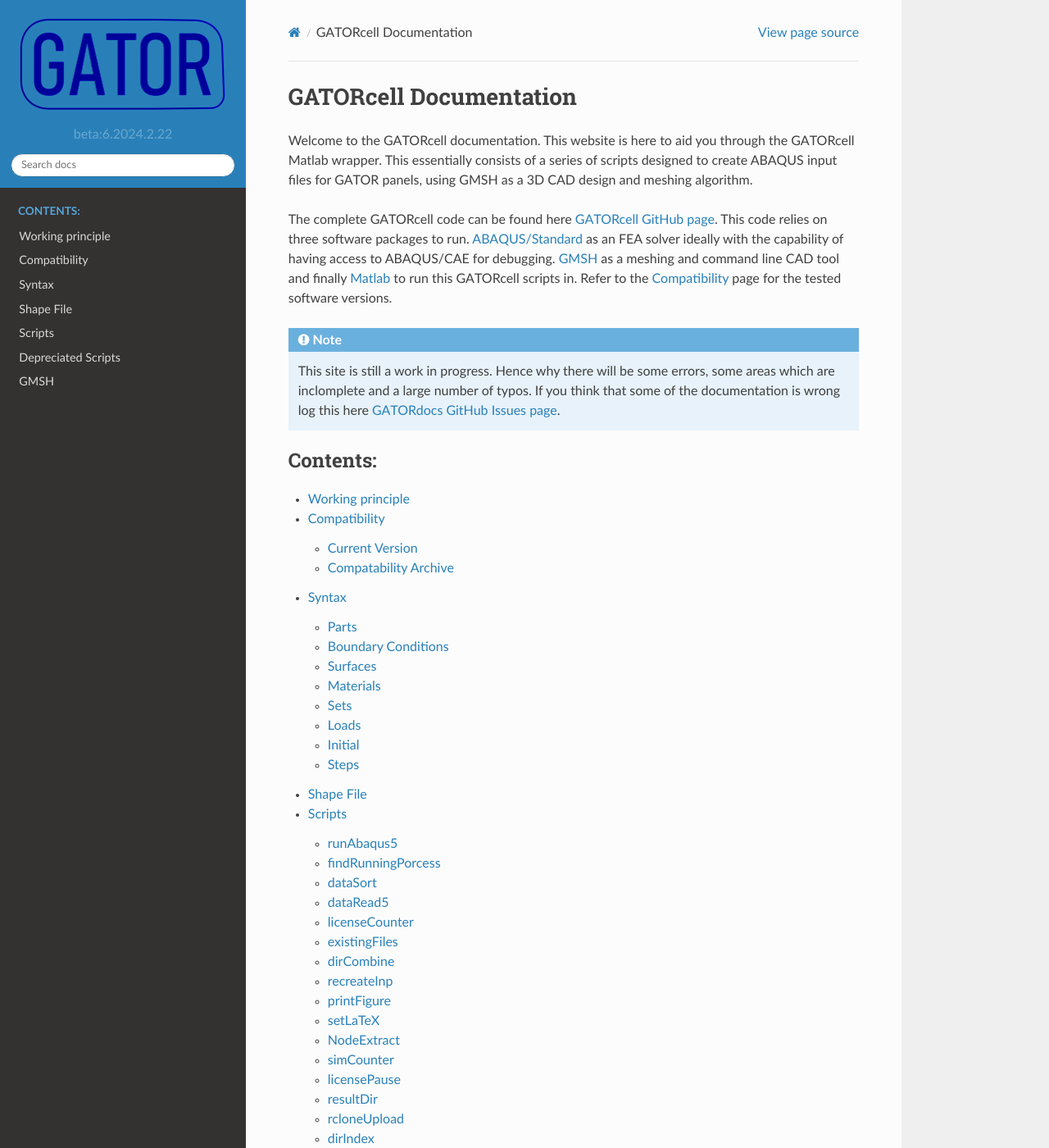
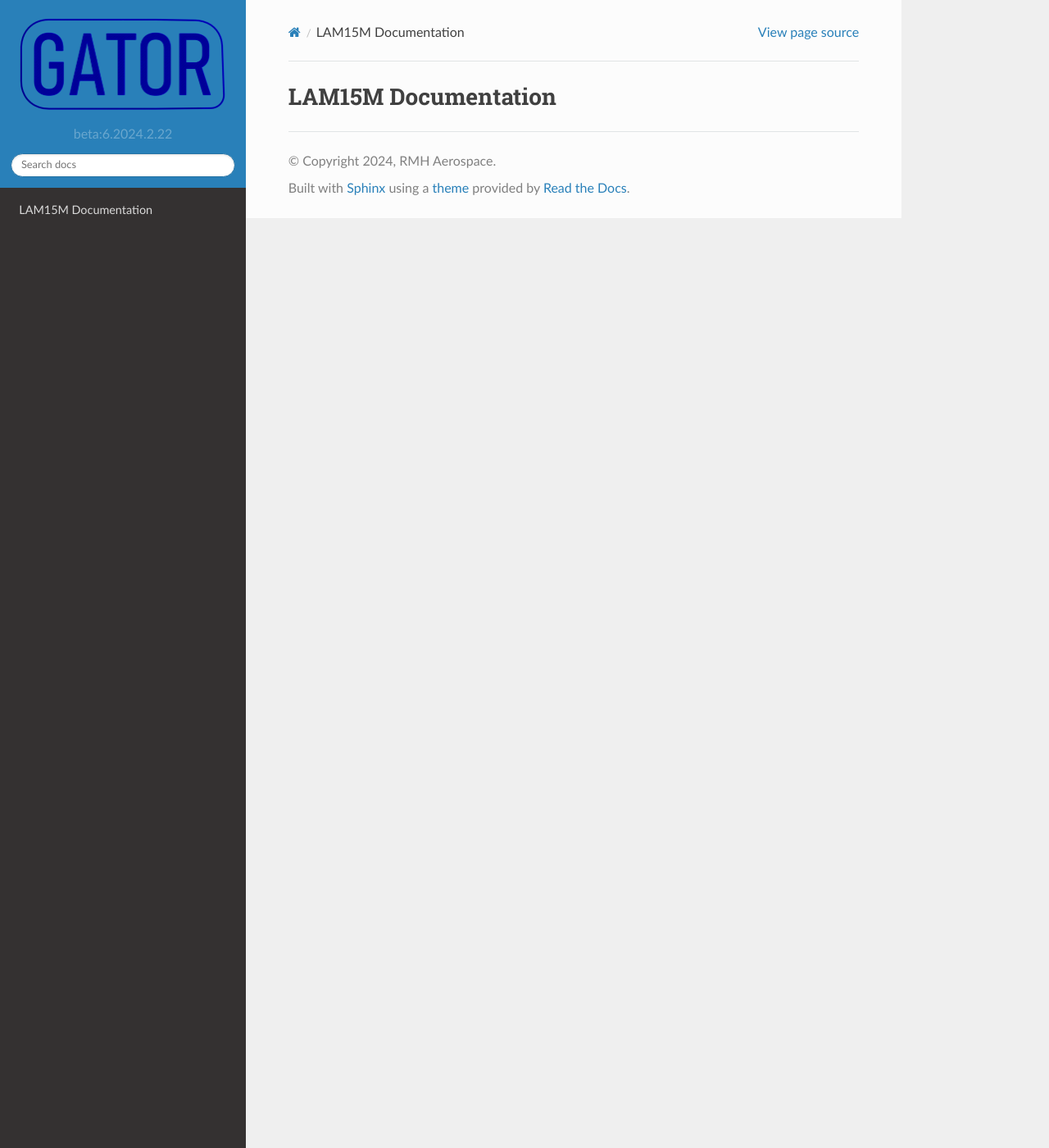
Before and after one commit to aq18507/LAM15Mdocs, a Sphinx documentation site: the page built from doc/index.rst, in a window 1280 px wide and 1400 px high. Shown: the whole window at 82% size. Built offline with Sphinx 7.4.7 and the Read the Docs theme 2.0.0, drawn with Linux system fonts in a browser that asks for light colours; some of the changed text lies outside the part shown.

Commit message:
autocommit: v01.02-2024-02-22@10:58:35

```diff
--- a/doc/conf.py
+++ b/doc/conf.py
@@ -56,7 +56,7 @@ month = today.month
 day = today.day
 
 # General information about the project.
-project = 'GATORcell Documentation'
+project = 'LAM15MRcell Documentation'
 copyright = f'{year}, RMH Aerospace'
 author = 'Rafael Heeb'
 
--- a/doc/index.rst
+++ b/doc/index.rst
@@ -1,29 +1,29 @@
-GATORcell Documentation
-=======================
+LAM15M Documentation
+====================
 
-Welcome to the GATORcell documentation. This website is here to aid you through the GATORcell Matlab wrapper. This essentially consists of a series of scripts designed to create ABAQUS input files for GATOR panels, using GMSH as a 3D CAD design and meshing algorithm.
+.. Welcome to the GATORcell documentation. This website is here to aid you through the GATORcell Matlab wrapper. This essentially consists of a series of scripts designed to create ABAQUS input files for GATOR panels, using GMSH as a 3D CAD design and meshing algorithm.
 
-The complete GATORcell code can be found here `GATORcell GitHub page <https://github.com/aq18507/GATORcell>`_. This code relies on three software packages to run. `ABAQUS/Standard <https://www.3ds.com/products-services/simulia/products/abaqus/abaqusstandard/>`_ as an FEA solver ideally with the capability of having access to ABAQUS/CAE for debugging. `GMSH <https://gmsh.info/>`_ as a meshing and command line CAD tool and finally `Matlab <https://uk.mathworks.com/>`_ to run this GATORcell scripts in. Refer to the :ref:`Compatibility` page for the tested software versions.
+.. The complete GATORcell code can be found here `GATORcell GitHub page <https://github.com/aq18507/GATORcell>`_. This code relies on three software packages to run. `ABAQUS/Standard <https://www.3ds.com/products-services/simulia/products/abaqus/abaqusstandard/>`_ as an FEA solver ideally with the capability of having access to ABAQUS/CAE for debugging. `GMSH <https://gmsh.info/>`_ as a meshing and command line CAD tool and finally `Matlab <https://uk.mathworks.com/>`_ to run this GATORcell scripts in. Refer to the :ref:`Compatibility` page for the tested software versions.
 
-.. note::
-   This site is still a work in progress. Hence why there will be some errors, some areas which are inclomplete and a large number of typos. If you think that some of the documentation is wrong log this here `GATORdocs GitHub Issues page <https://github.com/aq18507/GATORdocumentation/issues>`_.
+.. .. note::
+..    This site is still a work in progress. Hence why there will be some errors, some areas which are inclomplete and a large number of typos. If you think that some of the documentation is wrong log this here `GATORdocs GitHub Issues page <https://github.com/aq18507/GATORdocumentation/issues>`_.
 
-.. toctree::
-   :maxdepth: 2
-   :caption: Contents:
+.. .. toctree::
+..    :maxdepth: 2
+..    :caption: Contents:
 
-   Working_Principle
-   Compatability
-   Syntax
-   ShapeFile
-   Scripts
-   Depreciated_Scripts
-   GMSH
+..    Working_Principle
+..    Compatability
+..    Syntax
+..    ShapeFile
+..    Scripts
+..    Depreciated_Scripts
+..    GMSH
 
 
-.. Indices and tables
-.. ------------------
+.. .. Indices and tables
+.. .. ------------------
 
-.. * :ref:`genindex`
-.. * :ref:`modindex`
-.. * :ref:`search`
+.. .. * :ref:`genindex`
+.. .. * :ref:`modindex`
+.. .. * :ref:`search`
```
